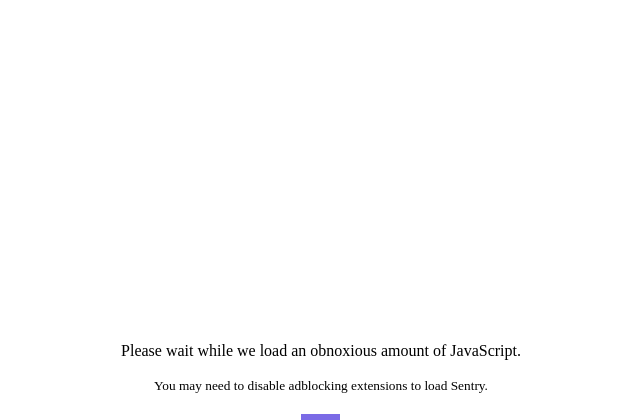
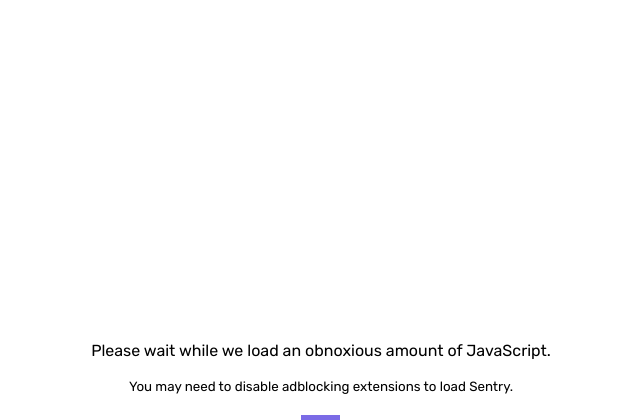
Before and after one commit to getsentry/zeus, a Flask app: page / in a window 1280 px wide. Shown: the top 420 px of the page, without its empty margins (319-959 px from the left). Run offline with Flask 2, Linux system fonts and the light colour scheme; parts of the project's set-up code (start-up, migrations or seed data) failed here and were passed over; some libraries are stand-ins or nearby versions.

Commit message:
fancier loading

```diff
--- a/templates/index.html
+++ b/templates/index.html
@@ -12,6 +12,16 @@
     <link rel="shortcut icon" href="{{ url_for('static', filename='favicon.ico') }}" />
     <title>Zeus</title>
     <style>
+      @import url('https://fonts.googleapis.com/css?family=Rubik:400,500');
+
+      body {
+        font-size: 16px;
+        font-family: 'Rubik', sans-serif;
+        -webkit-font-smoothing: antialiased;
+        padding: 0;
+        margin: 0;
+      }
+
       .sk-cube-grid {
         width: 40px;
         height: 40px;
```
